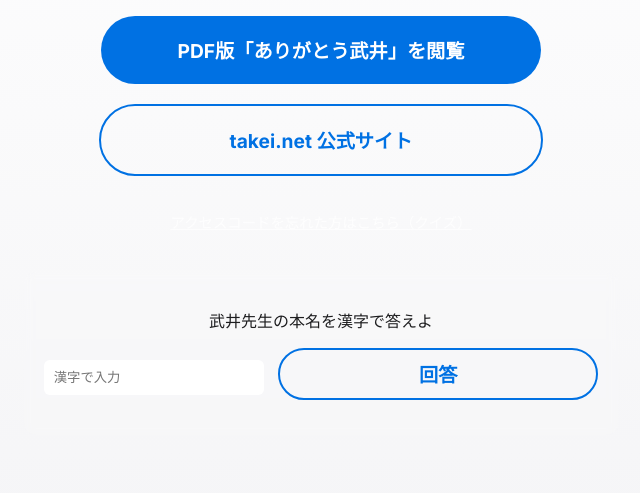
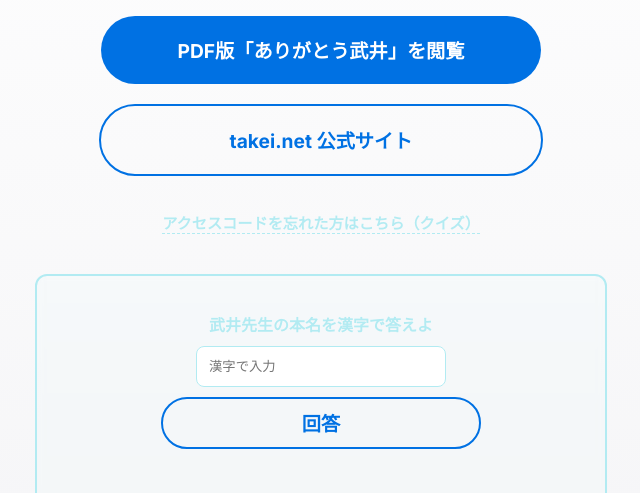
Before and after one commit to ryukond2-a11y/arigatou-takei, a plain HTML site: page index.html in a window 1280 px wide. Both pictures are taken after a click on the element "アクセスコードを忘れた方はこちら（クイズ）". Shown: the part 307-800 px from the top of the page, without its empty margins (319-959 px from the left). Drawn offline with Linux system fonts and the light colour scheme.

Commit message:
Update index.html

```diff
--- a/index.html
+++ b/index.html
@@ -7,35 +7,54 @@
     <link rel="stylesheet" href="style.css">
     <link href="https://fonts.googleapis.com/css2?family=Inter:wght@400;700&family=Noto+Sans+JP:wght@500;700&display=swap" rel="stylesheet">
     <style>
-        /* クイズ用の追加スタイル */
+    /* クイズ用のデザイン調整（薄水色ベース） */
     .quiz-area {
         display: none;
         margin-top: 20px;
         padding: 20px;
-            background: rgba(255, 255, 255, 0.1);
+        background: rgba(224, 247, 250, 0.1); /* ほんのり水色の背景 */
+        border: 2px solid #b2ebf2; /* 薄水色の枠線 */
         border-radius: 12px;
         backdrop-filter: blur(5px);
     }
+    .quiz-area p {
+        color: #b2ebf2; /* テキストも薄水色に */
+        font-weight: bold;
+        margin-bottom: 10px;
+    }
     .quiz-area input {
-            padding: 10px;
-            border-radius: 6px;
-            border: none;
-            margin-right: 10px;
-            width: 200px;
+        padding: 12px;
+        border-radius: 8px;
+        border: 1px solid #b2ebf2;
+        background: #fff;
+        color: #000;
+        width: 100%;
+        max-width: 250px;
+        box-sizing: border-box;
+        margin-bottom: 10px;
     }
+    /* 「忘れた方はこちら」のリンクを目立たせる */
     .forgot-link {
-            display: block;
+        display: inline-block;
         margin-top: 15px;
-            color: #fff;
-            text-decoration: underline;
-            font-size: 0.9em;
+        color: #b2ebf2; /* 薄水色 */
+        text-decoration: none;
+        font-size: 0.95em;
+        font-weight: bold;
         cursor: pointer;
-            opacity: 0.8;
+        border-bottom: 1px dashed #b2ebf2; /* 点線の下線 */
+        transition: 0.3s;
+    }
+    .forgot-link:hover {
+        color: #e0f7fa;
+        border-bottom-style: solid;
     }
     #access-code-display {
         margin-top: 15px;
+        font-size: 1.1em;
         font-weight: bold;
-            color: #00ffcc; /* 目立つ色 */
+        padding: 10px;
+        border-radius: 8px;
     }
 </style>
 </head>
```
Lines whose indentation alone changed are shown as unchanged.
